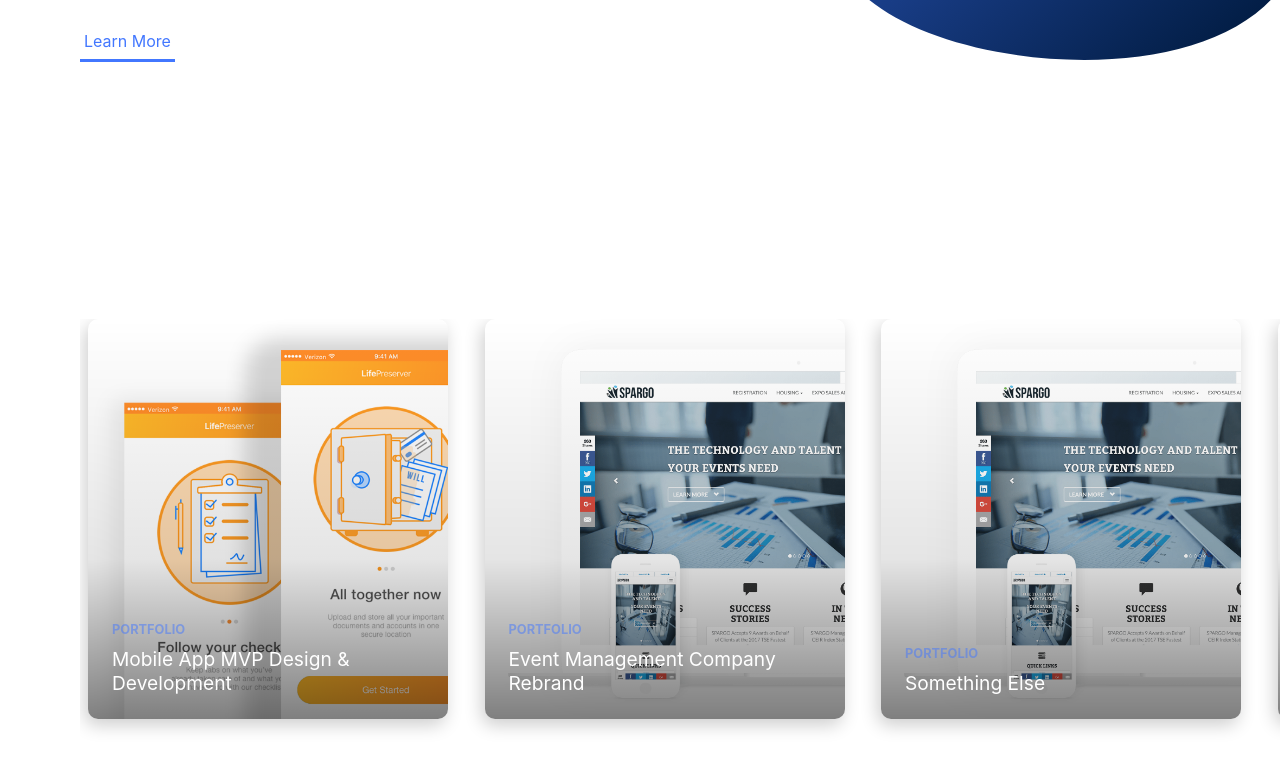
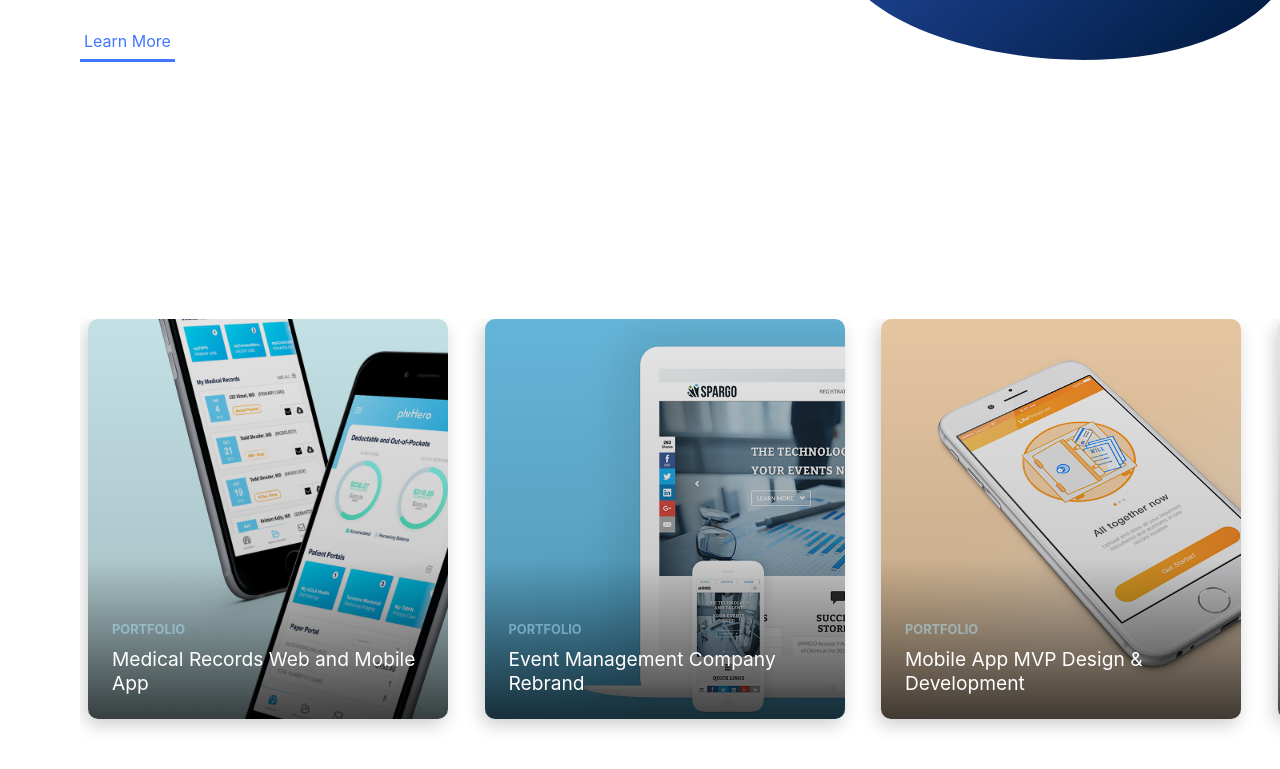
Before and after one commit to beadams86/beadams86.github.io, a plain HTML site: page index.html in a window 1280 px wide. Shown: the part 529-1298 px from the top of the page. Drawn offline with Linux system fonts and the light colour scheme.

Commit message:
Updated portfolio card images.

```diff
--- a/css/main.css
+++ b/css/main.css
@@ -143,7 +143,7 @@ a {
 }
 
 a:hover {
-  color: #012353;
+  color: #b0e7ff;
 }
 
 code {
@@ -511,7 +511,7 @@ html, body {
   left: 0;
   width: 100%;
   height: 100%;
-  background: linear-gradient(to top, rgba(0, 0, 0, 0.5) 0%, rgba(0, 0, 0, 0.1) 40%, transparent 100%);
+  background: linear-gradient(to top, rgba(0, 0, 0, 0.75) 0%, rgba(0, 0, 0, 0.2) 40%, rgba(0, 0, 0, 0.1) 100%);
 }
 
 .portfolio-scroll .single-item:first-of-type {
@@ -528,7 +528,7 @@ html, body {
   display: block;
   width: 100%;
   font-size: 0.8rem;
-  color: #4277FF;
+  color: #b0e7ff;
   margin-bottom: .5rem;
   font-weight: 700;
   opacity: 0.5;
--- a/index.html
+++ b/index.html
@@ -97,15 +97,16 @@
 <section class="portfolio">
     <div class="portfolio-scroll">
 
-<div class="single-item" id="1" style="background:url('img/portfolio/LP_Showcase.png') no-repeat; background-size:cover;">
+<div class="single-item" id="1" style="background:url('img/portfolio/phrHero_Card.png') no-repeat; background-size:cover;">
     <div class="headline">
         <div class="tiny-text">PORTFOLIO</div>
-        <h3>Mobile App MVP Design &amp; Development</h3>
+        <h3>Medical Records Web and Mobile App</h3>
     </div>
 </div>
 
 
-<div class="single-item" id="2" style="background:url('img/portfolio/SPARGO_Rebrand.png') no-repeat; background-size:cover;">
+
+<div class="single-item" id="2" style="background:url('img/portfolio/SPARGO_Card.png') no-repeat; background-size:cover;">
     <div class="headline">
         <div class="tiny-text">PORTFOLIO</div>
         <h3>Event Management Company Rebrand</h3>
@@ -113,10 +114,10 @@
 </div>
 
 
-<div class="single-item" id="3" style="background:url('img/portfolio/SPARGO_Rebrand.png') no-repeat; background-size:cover;">
+<div class="single-item" id="3" style="background:url('img/portfolio/LP_Card.png') no-repeat; background-size:cover;">
     <div class="headline">
         <div class="tiny-text">PORTFOLIO</div>
-        <h3>Something Else</h3>
+        <h3>Mobile App MVP Design &amp; Development</h3>
     </div>
 </div>
 
```
Also changed, not shown: img/portfolio/LP_Card.png (added), img/portfolio/SPARGO_Card.png (added), img/portfolio/phrHero_Card.png (added), img/splash.png (added).
